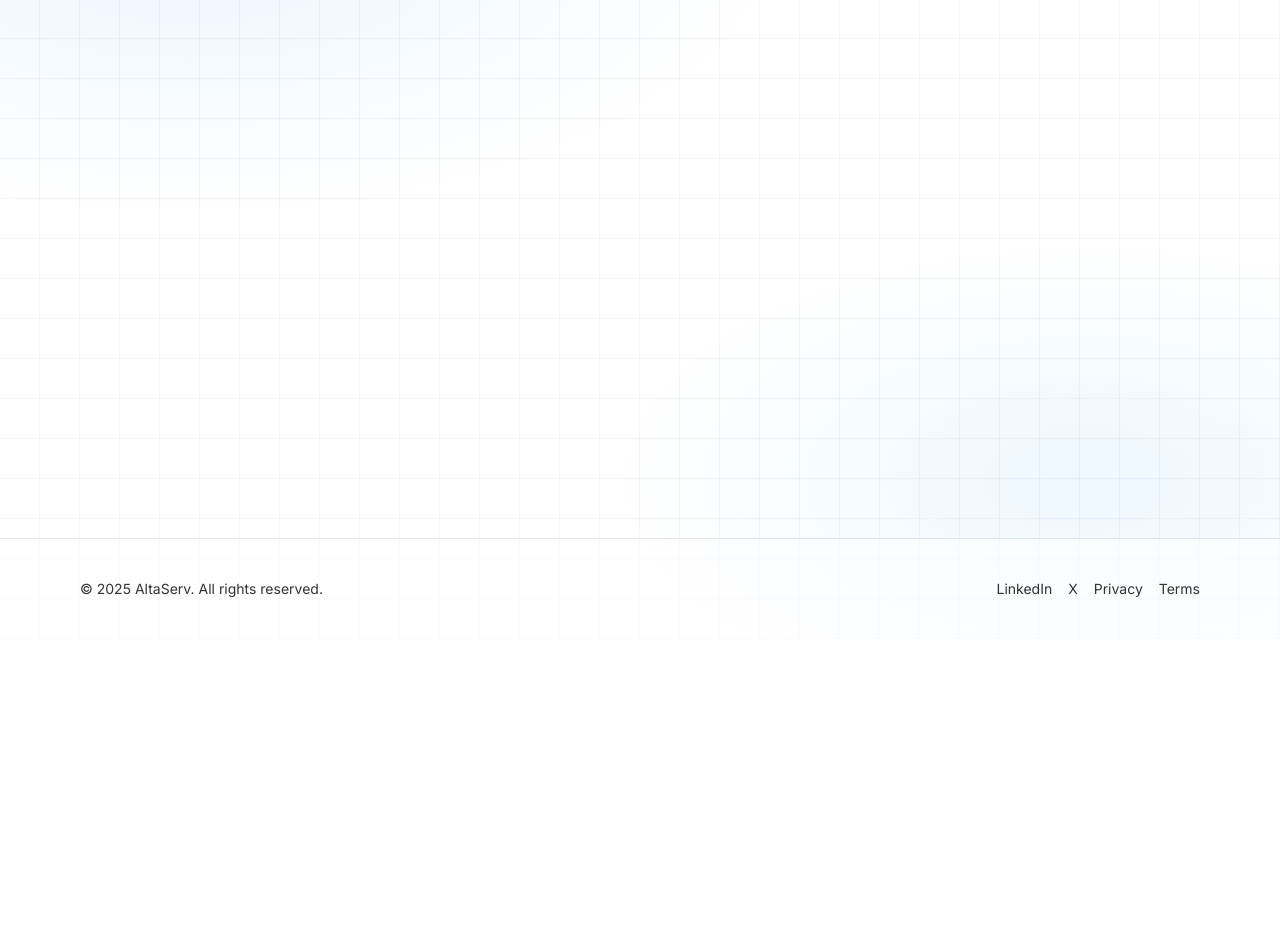
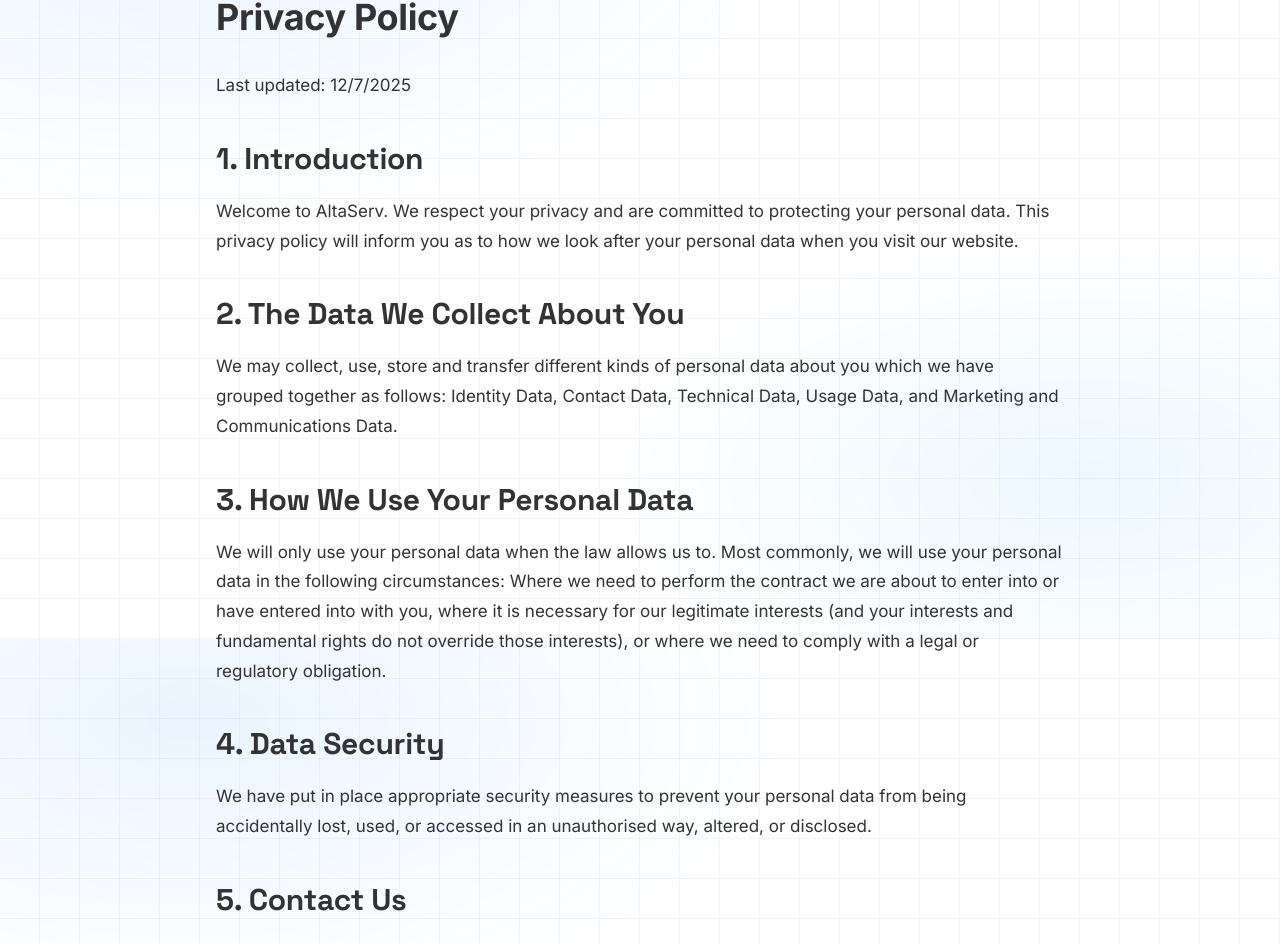
Before and after one commit to mkaab/AIAgency, a React (Vite) app: page /privacy in a window 1280 px wide. Shown: the part 161-1104 px from the top of the page. Before the commit the page ends 800 px from the top, so only its background shows below. Built offline with nearby package versions, Linux system fonts and the light colour scheme; no server answers.

Commit message:
adding privacy policy

```diff
--- a/src/App.jsx
+++ b/src/App.jsx
@@ -5,6 +5,7 @@
 import Blog from './pages/Blog'
 import BlogPost from './pages/BlogPost'
 import Nexus from './pages/Nexus'
+import Privacy from './pages/Privacy'
 
 export default function App() {
     return (
@@ -15,6 +16,7 @@
                     <Route path="/blog" element={<Blog />} />
                     <Route path="/blog/:slug" element={<BlogPost />} />
                     <Route path="/products/nexus" element={<Nexus />} />
+                    <Route path="/privacy" element={<Privacy />} />
                 </Routes>
             </Layout>
         </ParallaxProvider>
--- a/src/components/Footer.jsx
+++ b/src/components/Footer.jsx
@@ -1,12 +1,14 @@
+import { Link } from 'react-router-dom'
+
 export default function Footer() {
   return (
     <footer className="mt-16 border-t border-black/10 bg-white/60">
       <div className="mx-auto max-w-6xl px-4 py-10 text-sm text-brand-charcoal/80 flex flex-col gap-2 md:flex-row md:items-center md:justify-between">
         <div>© <span>{new Date().getFullYear()}</span> AltaServ. All rights reserved.</div>
         <div className="flex gap-4">
-          <a href="#" className="hover:underline">LinkedIn</a>
+          <a href="https://uk.linkedin.com/company/altaserv" target="_blank" rel="noopener noreferrer" className="hover:underline">LinkedIn</a>
           <a href="#" className="hover:underline">X</a>
-          <a href="#" className="hover:underline">Privacy</a>
+          <Link to="/privacy" className="hover:underline">Privacy</Link>
           <a href="#" className="hover:underline">Terms</a>
         </div>
       </div>
--- /dev/null
+++ b/src/pages/Privacy.jsx
@@ -0,0 +1,24 @@
+export default function Privacy() {
+    return (
+        <div className="pt-24 pb-20 px-6 max-w-4xl mx-auto min-h-[70vh]">
+            <h1 className="font-display text-4xl font-bold text-brand-charcoal mb-8">Privacy Policy</h1>
+            <div className="prose prose-blue max-w-none text-brand-charcoal/80">
+                <p>Last updated: {new Date().toLocaleDateString()}</p>
+                <h2>1. Introduction</h2>
+                <p>Welcome to AltaServ. We respect your privacy and are committed to protecting your personal data. This privacy policy will inform you as to how we look after your personal data when you visit our website.</p>
+
+                <h2>2. The Data We Collect About You</h2>
+                <p>We may collect, use, store and transfer different kinds of personal data about you which we have grouped together as follows: Identity Data, Contact Data, Technical Data, Usage Data, and Marketing and Communications Data.</p>
+
+                <h2>3. How We Use Your Personal Data</h2>
+                <p>We will only use your personal data when the law allows us to. Most commonly, we will use your personal data in the following circumstances: Where we need to perform the contract we are about to enter into or have entered into with you, where it is necessary for our legitimate interests (and your interests and fundamental rights do not override those interests), or where we need to comply with a legal or regulatory obligation.</p>
+
+                <h2>4. Data Security</h2>
+                <p>We have put in place appropriate security measures to prevent your personal data from being accidentally lost, used, or accessed in an unauthorised way, altered, or disclosed.</p>
+
+                <h2>5. Contact Us</h2>
+                <p>If you have any questions about this privacy policy or our privacy practices, please contact us.</p>
+            </div>
+        </div>
+    )
+}
```
Also changed, not shown: 16 other files (tests, documents, lock files or other folders).
